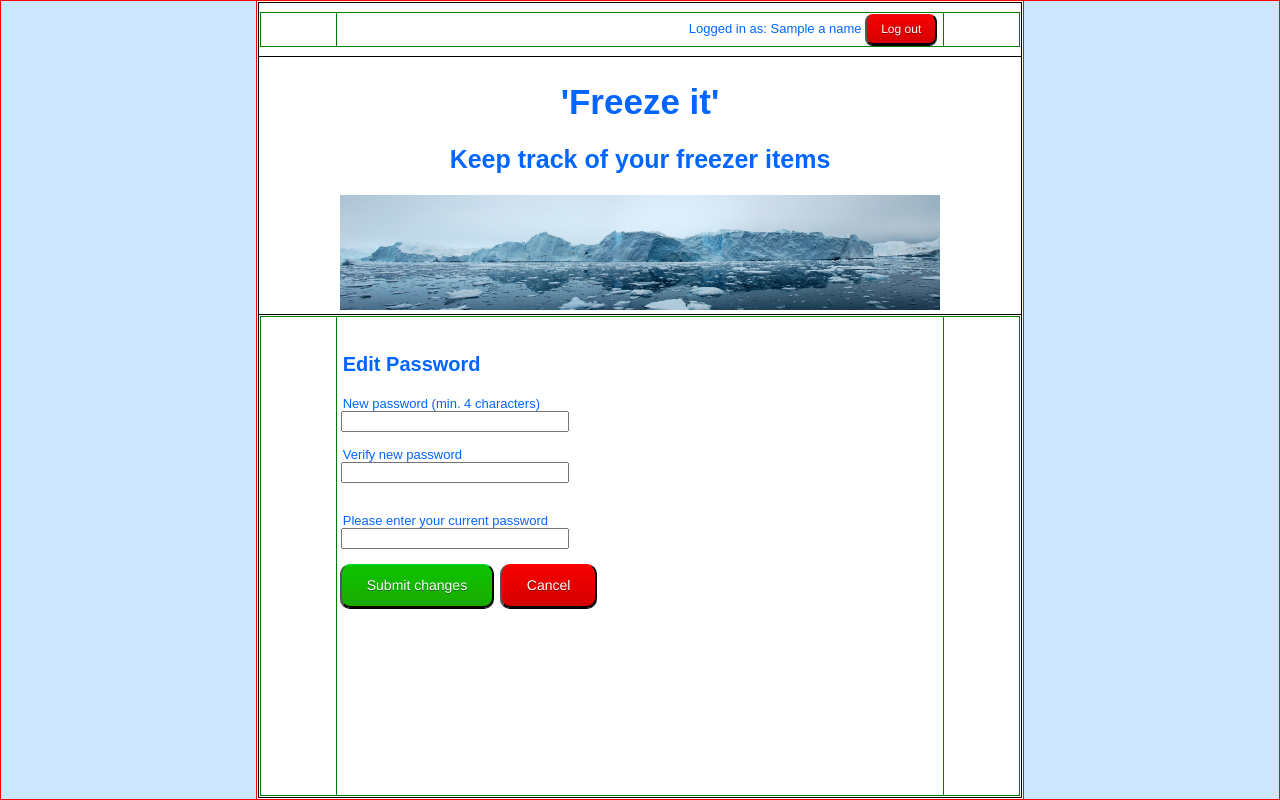
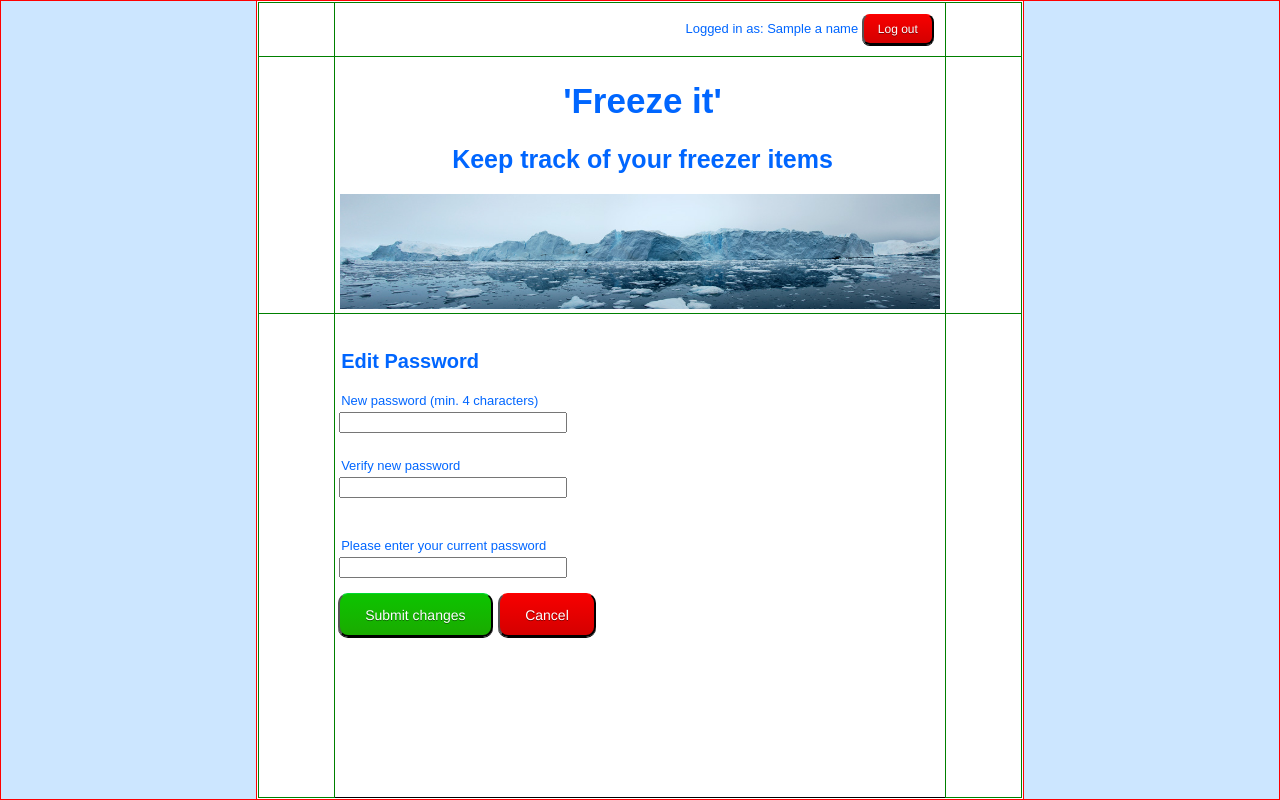
Before and after one commit to kirstine78/freeze-it, a Python web app: template templates/editPassword.html in a window 1280 px wide. Run offline with Jinja, Linux system fonts and the light colour scheme; the template is opened without the code that fills it: most values are stand-ins (such as "Sample title", 1, 10 or a date in 2020).

Commit message:
editPassword.html made same layout as food.html

```diff
--- a/templates/editEmail.html
+++ b/templates/editEmail.html
@@ -167,6 +167,11 @@
 		margin-left: 2px;
 		}
 
+		#margin
+		{
+		margin-left: 3px;
+		}
+
 
 		</style>
 
--- a/templates/editPassword.html
+++ b/templates/editPassword.html
@@ -17,18 +17,24 @@
 		background: #CCE6FF;
 		}
 
-		.Table_Center, .tr_table_Center, .td_table_Center
+		.Table_Center, .tr_table_Center
 		{
 		border-collapse:collapse;
 		border:1px solid black;
 		}
 
 
-		.Table_B, .tr_table_B, .td_table_B_narrow, .td_table_B_wide, .Table_D, .tr_table_D, .td_table_D_narrow, .td_table_D_wide
+		.td_table_Center_narrow, .td_table_Center_wide
 		{
 		border-collapse:collapse;
 		border:1px solid green;
 		}
+
+		.Table_Edit
+		{
+		border-collapse:collapse;
+		}
+
 
 		.error_message_red
 		{
@@ -40,17 +46,29 @@
 		font:13px arial,sans-serif;
 		}
 
+		h1, h2
+		{
+		margin-left: 5px;
+		color:#0066FF;
+		}
+
+		div
+		{
+		margin:10px 5px 4px 4px;
+		color:#0066FF;
+		}
+
 		.blue
 		{
 		margin-left: 5px;
 		color:#0066FF;
 		}
 
-		h1, h2
+		.green
 		{
-		color:#0066FF;
+		margin-left: 5px;
+		color:#00B800;
 		}
-
 
 		.button
 		{
@@ -144,25 +162,24 @@
 		color: #ffffff;
 		}
 
+		#margin_butt
+		{
+		margin-left: 2px;
+		}
+
 		#margin
 		{
 		margin-left: 3px;
 		}
 
-		#margin_butt
-		{
-		margin-left: 2px;
-		}
 
 		</style>
+
 
 
 	</head>
 
 	<body>
-
-
-
 		<table class="Table_A" style="height:100%;width:100%; position: absolute; top: 0; bottom: 0; left: 0; right: 0;border:1px solid">
 
 			<tr class="tr_table_A" style="height:100%">
@@ -171,41 +188,31 @@
 				<td class="td_table_A_center" style="width:60%">
 					<table class="Table_Center" style="height:100%;width:100%;  top: 0; bottom: 0; left: 0; right: 0">
 
+
 						<tr class="tr_table_Center" style="height:7%;">
-							<td class="td_table_Center">
-								<table class="Table_B" style="width:100%">
-									<tr class="tr_table_B">
-										<td class="td_table_B_narrow" style="width:10%"></td>
-										<td class="td_table_B_wide" style="width:80%; text-align:right; vertical-align:top; ">
+							<td class="td_table_Center_narrow" style="width:10%"></td>
+							<td class="td_table_Center_wide" style="width:80%; text-align:right;  vertical-align:top; ">
 								<div style="color:#0066FF; padding-right:5px;">Logged in as: {{a_name}}
 									<input class="button_red_small" type="button" value="Log out" onclick="window.location.href='/logout';"/>
 								</div>
 							</td>
-										<td class="td_table_B_narrow" style="width:10%"></td>
+							<td class="td_table_Center_narrow" style="width:10%"></td>
 						</tr>
 
+						<tr class="tr_table_Center" style="height:25%">
 
-								</table>
-							</td>
-						</tr>
-
-						<tr class="tr_table_Center" style="height:30%">
-
-							<td class="td_table_Center" style="text-align:center">
+							<td class="td_table_Center_narrow" style="width:10%"></td>
+							<td class="td_table_Center_wide" style="width:80%; text-align:center;  vertical-align:top; ">
 								<h1 style="font-size:35px">'Freeze it'</h1>
 								<h2 style="font-size:25px">Keep track of your freezer items</h2>
 								<img border="0" src="/images/foto_ice_bergs.jpg" alt="iglo" width="600" height="115">
 							</td>
+							<td class="td_table_Center_narrow" style="width:10%"></td>
 
 						</tr>
 
-
-						<tr class="tr_table_Center"style="height:63%">
-
-							<td class="td_table_Center" valign="top">
-								<table class="Table_D" style="width:100%; height:100%">
-									<tr class="tr_table_D">
-										<td class="td_table_D_narrow" style="width:10%"></td>
+						<tr class="tr_table_Center" style="height:68%">
+							<td class="td_table_Center_narrow" style="width:10%"></td>
 							<td class="td_table_D_wide" style="width:80%; vertical-align:top; ">
 								<br>
 								<p class="blue" style="font-size:20px;"><b>Edit Password</b></p>
@@ -242,12 +249,9 @@
 									<input id="margin_butt" class="button_red" type="button" value="Cancel" onclick="location.href='/profile';">
 								</form>
 							</td>
-										<td class="td_table_D_narrow" style="width:10%"></td>
+
+							<td class="td_table_Center_narrow" style="width:10%"></td>
 						</tr>
-								</table>
-							</td>
-						</tr>
-
 					</table>
 				</td>
 				<td class="td_table_A_narrow"  style="width:20%"></td>
```
Also changed, not shown: templates/testNewLayout.html (+14 -9 lines). Lines whose indentation alone changed are shown as unchanged.
